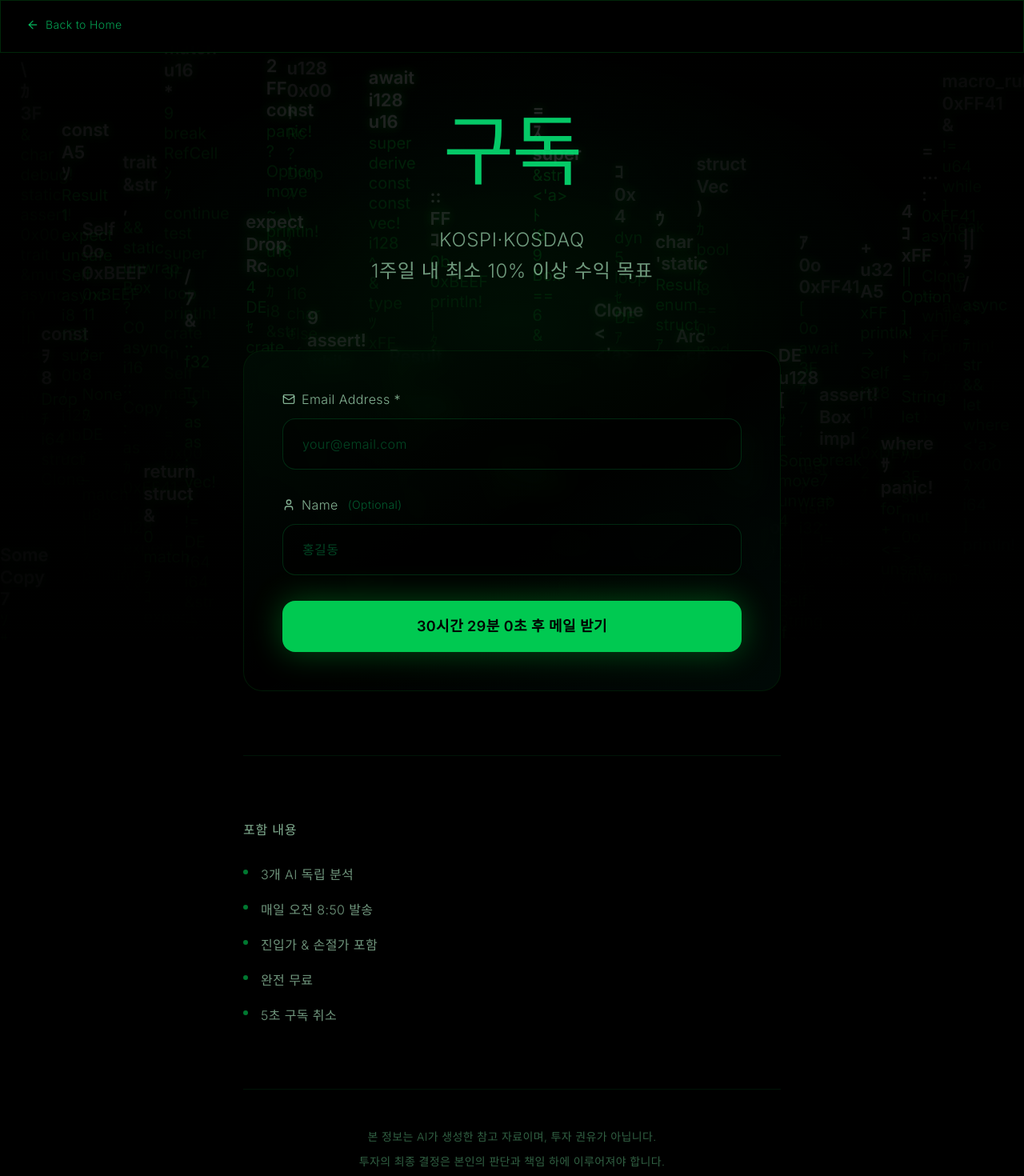
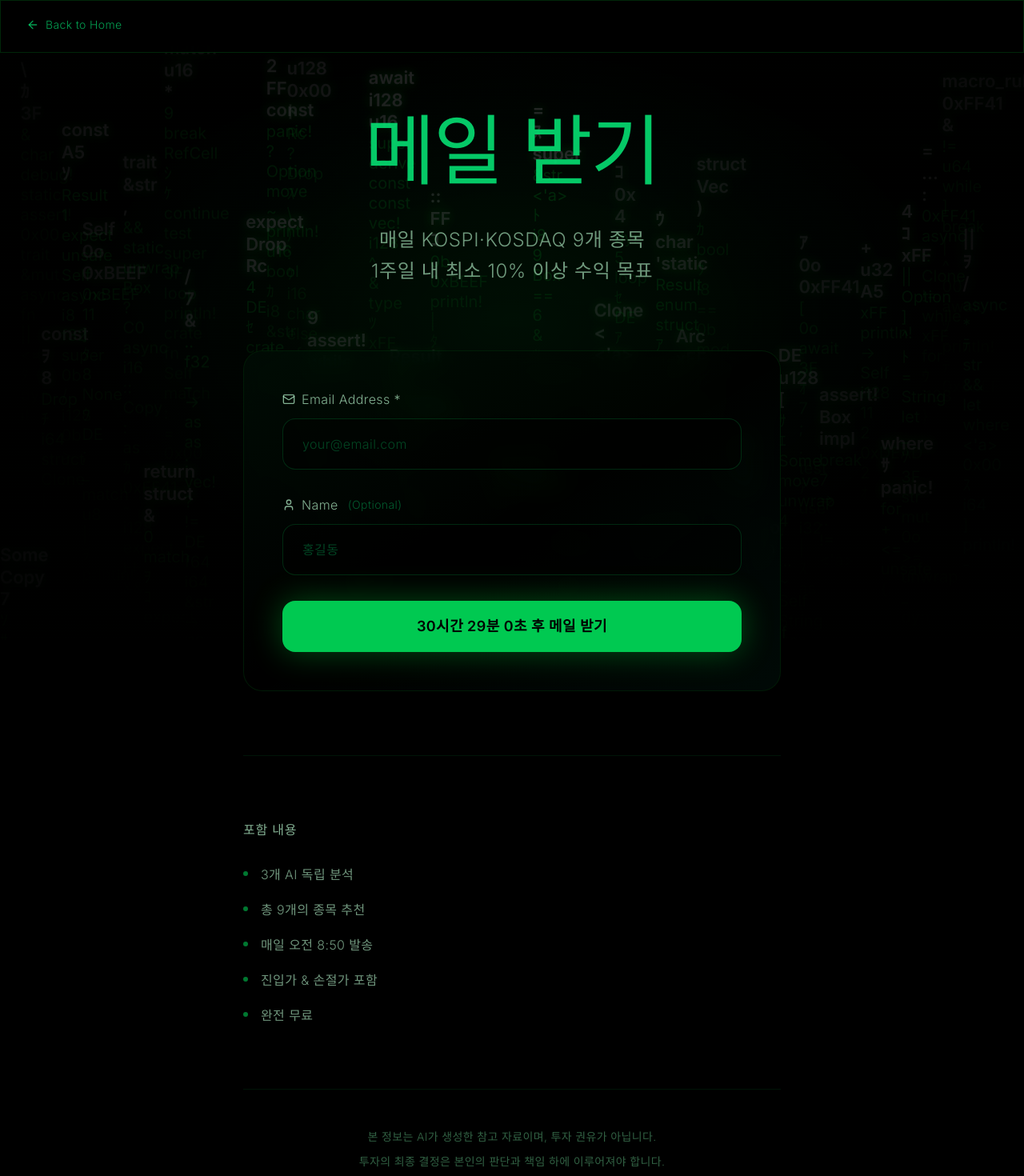
Before and after one commit to MongLong0214/stock-ai-newsletter, a Next.js app: page /subscribe in a window 1280 px wide. Shown: the top 1470 px of the page at 80% size. Built offline with nearby package versions, Linux system fonts and the light colour scheme; no server answers.

Commit message:
워딩 수정

```diff
--- a/app/subscribe/page.tsx
+++ b/app/subscribe/page.tsx
@@ -67,10 +67,11 @@ export default function SubscribePage() {
 
   const features = [
     '3개 AI 독립 분석',
+      '총 9개의 종목 추천',
     '매일 오전 8:50 발송',
     '진입가 & 손절가 포함',
     '완전 무료',
-    '5초 구독 취소',
+
   ];
 
   return (
@@ -112,10 +113,10 @@ export default function SubscribePage() {
               transition={{ duration: 0.8, delay: 0.2, ease: [0.19, 1, 0.22, 1] }}
             >
               <h1 className="text-6xl sm:text-7xl md:text-8xl font-extralight mb-6 lg:mb-8 text-green-400/90 leading-tight tracking-tight">
-                구독
+                메일 받기
               </h1>
               <p className="text-xl sm:text-2xl text-green-200/60 font-light leading-relaxed tracking-wide">
-                  KOSPI·KOSDAQ
+                  매일 KOSPI·KOSDAQ 9개 종목
               </p>
                 <p className="text-xl sm:text-2xl text-green-200/60 font-light leading-relaxed tracking-wide">
                     1주일 내 최소 10% 이상 수익 목표
@@ -257,9 +258,9 @@ export default function SubscribePage() {
             className="mt-16 lg:mt-20 pt-16 lg:pt-20 border-t border-green-500/10"
             aria-labelledby="features-heading"
           >
-            <h3 id="features-heading" className="text-base text-green-200/70 mb-8 font-light tracking-wider">
+            <h1 id="features-heading" className="text-base text-green-200/70 mb-8 font-light tracking-wider">
               포함 내용
-            </h3>
+            </h1>
             <ul className="space-y-5" role="list">
               {features.map((feature, index) => (
                 <motion.li
@@ -273,7 +274,7 @@ export default function SubscribePage() {
                   }}
                   className="group flex items-start gap-4 text-green-200/60 font-light hover:text-green-200/80 transition-colors duration-300"
                 >
-                  <div className="mt-1.5 w-1.5 h-1.5 rounded-full bg-green-500/60 flex-shrink-0 group-hover:bg-green-500 group-hover:shadow-[0_0_8px_rgba(0,255,65,0.6)] transition-all duration-300" aria-hidden="true" />
+                  <div className="mt-2 w-1.5 h-1.5 rounded-full bg-green-500/60 flex-shrink-0 group-hover:bg-green-500 group-hover:shadow-[0_0_8px_rgba(0,255,65,0.6)] transition-all duration-300" aria-hidden="true" />
                   <span className="text-base tracking-wide">{feature}</span>
                 </motion.li>
               ))}
```
